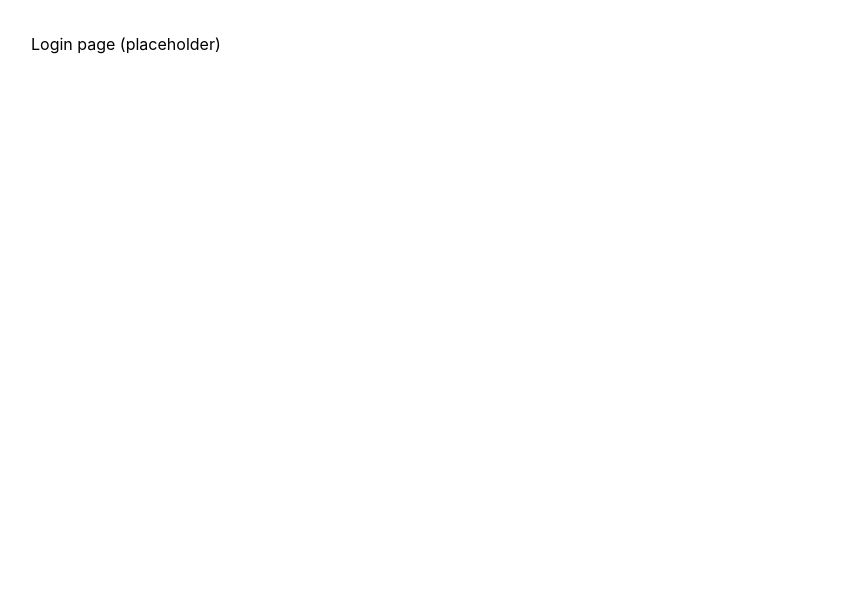
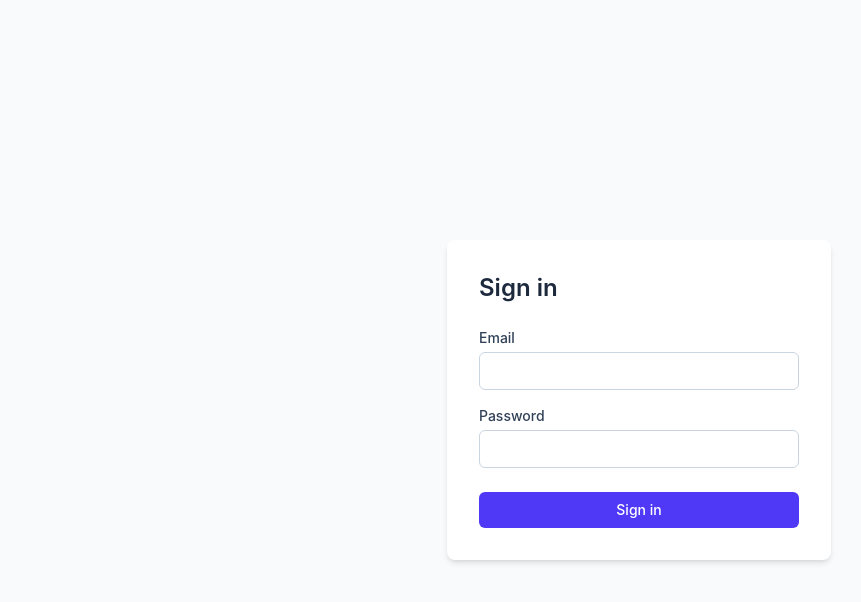
Before and after one commit to Nadim-Nahle/Najahak-Frontend, a React (Vite) app: page /login in a window 1280 px wide. Shown: the top 602 px of the page, without its empty margins (1-862 px from the left). Built offline with nearby package versions, Linux system fonts and the light colour scheme; no server answers.

Commit message:
Create login page

```diff
--- a/src/pages/LoginPage.tsx
+++ b/src/pages/LoginPage.tsx
@@ -1,3 +1,71 @@
+import { useState } from "react";
+import { useNavigate } from "react-router-dom";
+import { useLogin } from "../hooks/useLogin";
+import { ApiClientError } from "../api/client";
+
 export function LoginPage() {
-  return <div className="p-8">Login page (placeholder)</div>;
+  const [email, setEmail] = useState("");
+  const [password, setPassword] = useState("");
+  const navigate = useNavigate();
+  const login = useLogin();
+
+  function handleSubmit(e: React.SubmitEvent<HTMLFormElement>) {
+    e.preventDefault();
+    login.mutate(
+      { email, password },
+      {
+        onSuccess: () => navigate("/dashboard"),
+      },
+    );
+  }
+
+  const errorMessage =
+    login.error instanceof ApiClientError ? login.error.message : null;
+
+  return (
+    <div className="flex min-h-screen items-center justify-center bg-slate-50">
+      <form
+        onSubmit={handleSubmit}
+        className="w-full max-w-sm rounded-lg bg-white p-8 shadow-md"
+      >
+        <h1 className="mb-6 text-2xl font-semibold text-slate-800">Sign in</h1>
+
+        {errorMessage && (
+          <div className="mb-4 rounded-md bg-red-50 px-4 py-2 text-sm text-red-700">
+            {errorMessage}
+          </div>
+        )}
+
+        <label className="mb-1 block text-sm font-medium text-slate-700">
+          Email
+        </label>
+        <input
+          type="email"
+          value={email}
+          onChange={(e) => setEmail(e.target.value)}
+          required
+          className="mb-4 w-full rounded-md border border-slate-300 px-3 py-2 text-sm focus:border-indigo-500 focus:outline-none"
+        />
+
+        <label className="mb-1 block text-sm font-medium text-slate-700">
+          Password
+        </label>
+        <input
+          type="password"
+          value={password}
+          onChange={(e) => setPassword(e.target.value)}
+          required
+          className="mb-6 w-full rounded-md border border-slate-300 px-3 py-2 text-sm focus:border-indigo-500 focus:outline-none"
+        />
+
+        <button
+          type="submit"
+          disabled={login.isPending}
+          className="w-full rounded-md bg-indigo-600 px-4 py-2 text-sm font-medium text-white hover:bg-indigo-700 disabled:cursor-not-allowed disabled:opacity-50"
+        >
+          {login.isPending ? "Signing in..." : "Sign in"}
+        </button>
+      </form>
+    </div>
+  );
 }
```
